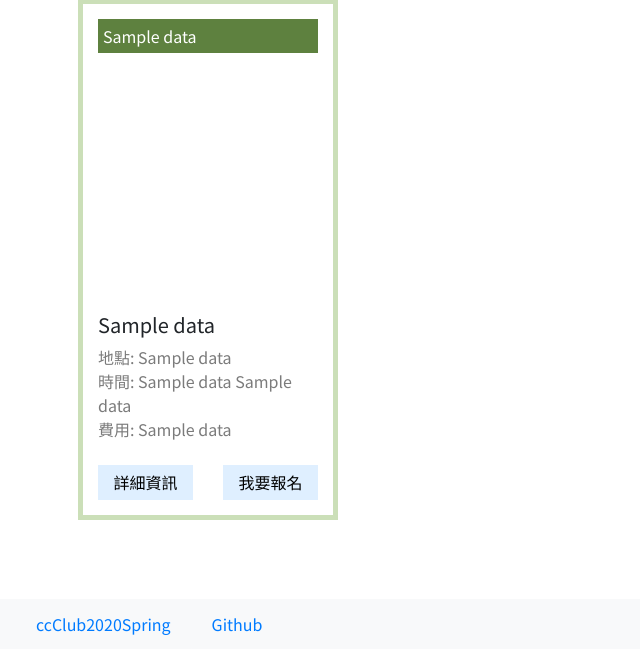
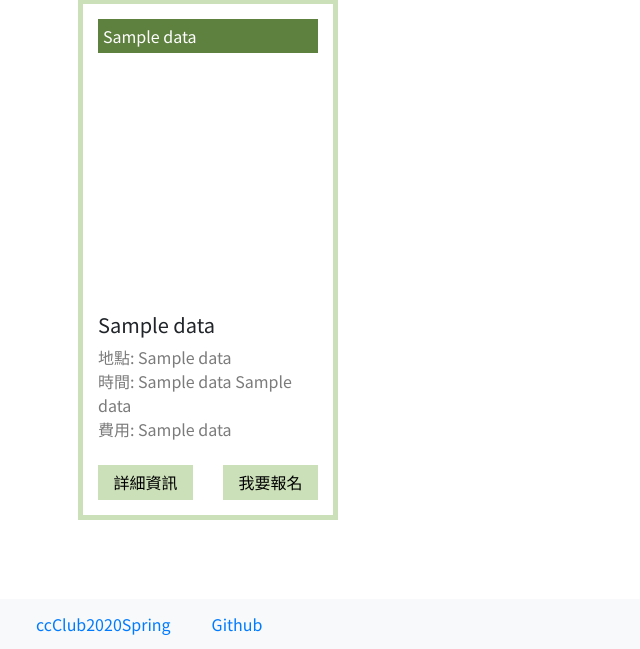
Before and after one commit to Viggochang/line-chatbot, a Flask app: template templates/registration.html in a window 1280 px wide. Shown: the part 527-1176 px from the top of the page, without its empty margins (0-640 px from the left). Run offline with Flask 2, Linux system fonts and the light colour scheme; the template is opened without the code that fills it: most values are stand-ins (such as "Sample title", 1, 10 or a date in 2020); a database or web service that is not in the repository returns one stand-in record (values such as "Sample title"); parts of the project's set-up code (start-up, migrations or seed data) failed here and were passed over; some libraries are stand-ins or nearby versions.

Commit message:
new color

```diff
--- a/static/css/custom.css
+++ b/static/css/custom.css
@@ -29,7 +29,7 @@
     border: 5px #CBDFB8 solid;
     margin: 0px 8px;
     padding: 25px 35px;
-    min-height: 450px
+    min-height: 450px;
 }
 
 .img-group{
--- a/templates/registration.html
+++ b/templates/registration.html
@@ -83,12 +83,12 @@
           <div class="row" style="position:ralative; bottom:0px">
             <form action="/r_detail" method="post">
               <input name="activity_no" type="hidden" value="{{data[0]}}">
-              <div class="col"><input type="submit" value="詳細資訊" style="width:95px; height:35px; background-color:#dfefff; border:none"></div>
+              <div class="col"><input type="submit" value="詳細資訊" style="width:95px; height:35px; background-color:#CBDFB8; border:none"></div>
             </form>
 
             <form action="/r_summary" method="post">
               <input name="activity_no" type="hidden" value="{{data[0]}}">
-              <div class="col"><input type="submit" value="我要報名" style="width:95px; height:35px; background-color:#dfefff; border:none"></div>
+              <div class="col"><input type="submit" value="我要報名" style="width:95px; height:35px; background-color:#CBDFB8; border:none"></div>
             </form>
 
           </div>
```
